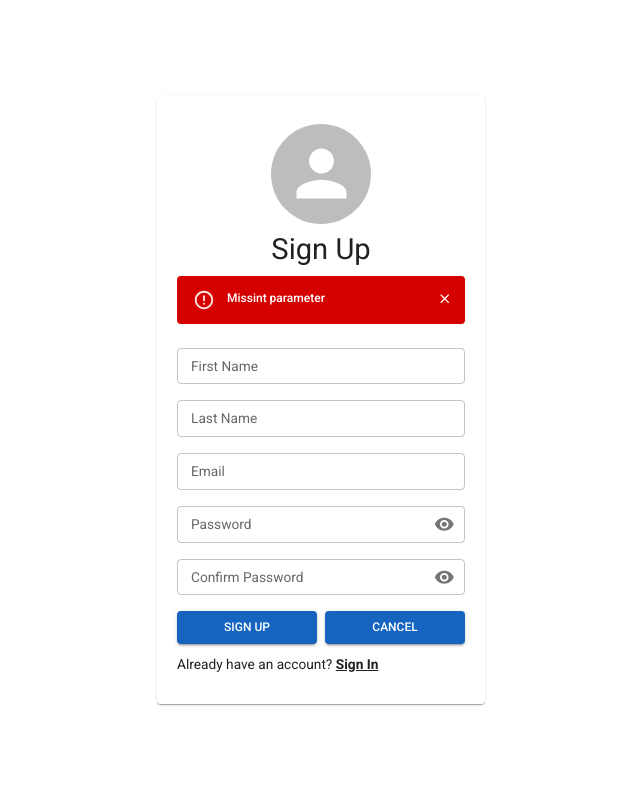
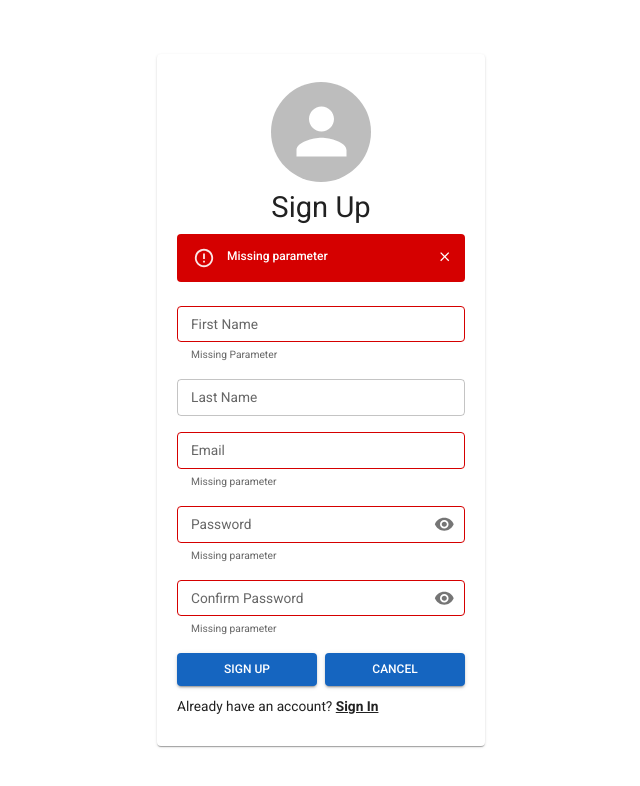
Before and after one commit to amuliawijaya23/kotamobil, a React (Vite) app: page /register in a window 1280 px wide. Both pictures are taken after a click on the button "SIGN UP". Shown: the top 786 px of the page, without its empty margins (319-959 px from the left). Built offline with nearby package versions, Linux system fonts and the light colour scheme; no server answers.

Commit message:
updates input components to show error

```diff
--- a/src/App.tsx
+++ b/src/App.tsx
@@ -6,7 +6,7 @@ import Register from './pages/Register';
 import useSession from './hooks/useSession';
 
 function App() {
-  const { isAuthenticated } = useSession();
+  useSession();
 
   return (
     <Router>
--- a/src/components/Authentication/EmailInput/index.tsx
+++ b/src/components/Authentication/EmailInput/index.tsx
@@ -11,12 +11,14 @@ interface EmailInputProps {
   onChangeHandler: (
     event: React.ChangeEvent<HTMLInputElement | HTMLTextAreaElement>,
   ) => void;
+  error: string;
 }
 
 const EmailInput = ({
   value,
   isValidEmail,
   onChangeHandler,
+  error,
 }: EmailInputProps) => {
   return (
     <FormControl
@@ -31,10 +33,17 @@ const EmailInput = ({
         onChange={onChangeHandler}
         value={value}
         label="Email"
-        error={!isValidEmail && value.length > 0}
+        error={
+          Boolean(!isValidEmail && value.length > 0) ||
+          Boolean(error && !isValidEmail) ||
+          Boolean(error && value.length === 0)
+        }
       />
       {!isValidEmail && value.length > 0 && (
         <FormHelperText>Invalid email address</FormHelperText>
+      )}
+      {error && value.length === 0 && (
+        <FormHelperText>Missing parameter</FormHelperText>
       )}
     </FormControl>
   );
--- a/src/components/Authentication/NameInput/index.tsx
+++ b/src/components/Authentication/NameInput/index.tsx
@@ -6,11 +6,22 @@ interface NameInputProps {
   onChangeHandler: (
     event: React.ChangeEvent<HTMLInputElement | HTMLTextAreaElement>,
   ) => void;
+  error: string;
 }
 
-import { FormControl, InputLabel, OutlinedInput } from '@mui/material';
+import {
+  FormControl,
+  FormHelperText,
+  InputLabel,
+  OutlinedInput,
+} from '@mui/material';
 
-const NameInput = ({ value, label, onChangeHandler }: NameInputProps) => {
+const NameInput = ({
+  value,
+  label,
+  onChangeHandler,
+  error,
+}: NameInputProps) => {
   return (
     <FormControl
       fullWidth
@@ -24,7 +35,11 @@ const NameInput = ({ value, label, onChangeHandler }: NameInputProps) => {
         onChange={onChangeHandler}
         value={value}
         label={label}
+        error={Boolean(error && label === 'First Name' && value.length === 0)}
       />
+      {error && label === 'First Name' && value.length === 0 && (
+        <FormHelperText>Missing Parameter</FormHelperText>
+      )}
     </FormControl>
   );
 };
--- a/src/components/Authentication/PasswordInput/index.tsx
+++ b/src/components/Authentication/PasswordInput/index.tsx
@@ -5,6 +5,7 @@ import {
   OutlinedInput,
   InputAdornment,
   IconButton,
+  FormHelperText,
 } from '@mui/material';
 
 import Visibility from '@mui/icons-material/Visibility';
@@ -16,12 +17,14 @@ interface PasswordInputProps {
   onChangeHandler: (
     event: React.ChangeEvent<HTMLInputElement | HTMLTextAreaElement>,
   ) => void;
+  error: string;
 }
 
 const PasswordInput = ({
   value,
   label,
   onChangeHandler,
+  error,
 }: PasswordInputProps) => {
   const [showPassword, setShowPassword] = useState<boolean>(false);
 
@@ -44,6 +47,10 @@ const PasswordInput = ({
         onChange={onChangeHandler}
         value={value}
         label={label}
+        error={
+          Boolean(error && value.length === 0) ||
+          Boolean(error === 'Passwords do not match')
+        }
         endAdornment={
           <InputAdornment position="end">
             <IconButton
@@ -57,6 +64,9 @@ const PasswordInput = ({
           </InputAdornment>
         }
       />
+      {error && value.length === 0 && (
+        <FormHelperText>Missing parameter</FormHelperText>
+      )}
     </FormControl>
   );
 };
--- a/src/hooks/useAuthData.ts
+++ b/src/hooks/useAuth.ts
@@ -57,7 +57,7 @@ const useAuthData = () => {
   const handleRegister = async () => {
     try {
       if (!firstName || !email || !password || !confirmPassword) {
-        return setError('Missint parameter');
+        return setError('Missing parameter');
       }
 
       if (!isValidEmail) {
@@ -102,7 +102,6 @@ const useAuthData = () => {
 
       if (response.status !== 200) {
         setError(response.data.message);
-        navigate('/', { replace: true });
         return;
       }
 
@@ -120,10 +119,12 @@ const useAuthData = () => {
 
   const handleLogout = async () => {
     try {
-      await axios.delete('/api/auth/logout');
+      const response = await axios.delete('/api/auth/logout');
 
-      dispatch(logout());
-      navigate('/', { replace: true });
+      if (response.status === 200) {
+        dispatch(logout());
+        return navigate('/login', { replace: true });
+      }
     } catch (error) {
       console.log(error);
     }
--- a/src/hooks/useSession.ts
+++ b/src/hooks/useSession.ts
@@ -14,16 +14,9 @@ const useSession = () => {
 
   useEffect(() => {
     if (Cookies.get(COOKIE_NAME)) {
-      const user = localStorage.getItem(LC_USER_DATA);
-      dispatch(login(JSON.parse(user || '{}')));
+      dispatch(login(JSON.parse(localStorage.getItem(LC_USER_DATA) || '{}')));
     }
   }, [dispatch]);
-
-  const isAuthenticated = () => {
-    return !!Cookies.get(COOKIE_NAME);
-  };
-
-  return { isAuthenticated };
 };
 
 export default useSession;
--- a/src/pages/Login/index.tsx
+++ b/src/pages/Login/index.tsx
@@ -13,7 +13,7 @@ import EmailInput from '~/components/Authentication/EmailInput';
 import PasswordInput from '~/components/Authentication/PasswordInput';
 import ErrorAlert from '~/components/Authentication/ErrorAlert';
 
-import useAuthData from '~/hooks/useAuthData';
+import useAuthData from '~/hooks/useAuth';
 
 const Login = () => {
   const {
@@ -70,11 +70,13 @@ const Login = () => {
                 value={email}
                 onChangeHandler={handleOnChangeEmail}
                 isValidEmail={isValidEmail}
+                error={error}
               />
               <PasswordInput
                 value={password}
                 label="Password"
                 onChangeHandler={handleOnChangePassword}
+                error={error}
               />
             </Grid>
             <Grid xs={6}>
--- a/src/pages/Register/index.tsx
+++ b/src/pages/Register/index.tsx
@@ -15,7 +15,7 @@ import EmailInput from '~/components/Authentication/EmailInput';
 import PasswordInput from '~/components/Authentication/PasswordInput';
 import ErrorAlert from '~/components/Authentication/ErrorAlert';
 
-import useAuthData from '~/hooks/useAuthData';
+import useAuthData from '~/hooks/useAuth';
 
 const Register = () => {
   const {
@@ -78,26 +78,31 @@ const Register = () => {
                 value={firstName}
                 label="First Name"
                 onChangeHandler={handleOnChangeFirstName}
+                error={error}
               />
               <NameInput
                 value={lastName}
                 label="Last Name"
                 onChangeHandler={handleOnChangeLastName}
+                error={error}
               />
               <EmailInput
                 value={email}
                 isValidEmail={isValidEmail}
                 onChangeHandler={handleOnChangeEmail}
+                error={error}
               />
               <PasswordInput
                 value={password}
                 label="Password"
                 onChangeHandler={handleOnChangePassword}
+                error={error}
               />
               <PasswordInput
                 value={confirmPassword}
                 label="Confirm Password"
                 onChangeHandler={handleOnChangeConfirmPassword}
+                error={error}
               />
             </Grid>
             <Grid xs={6}>
```
